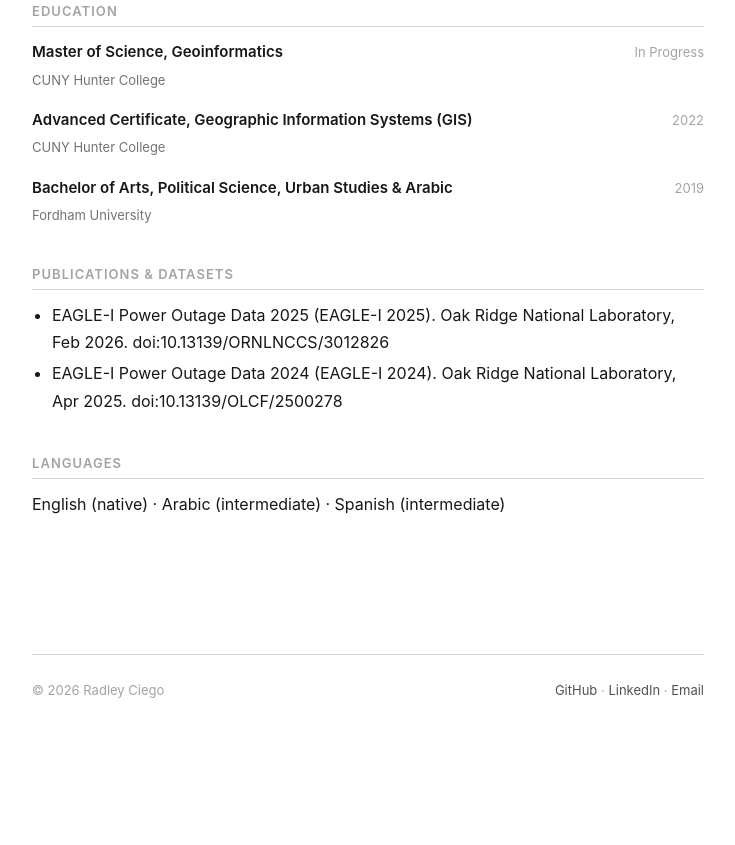
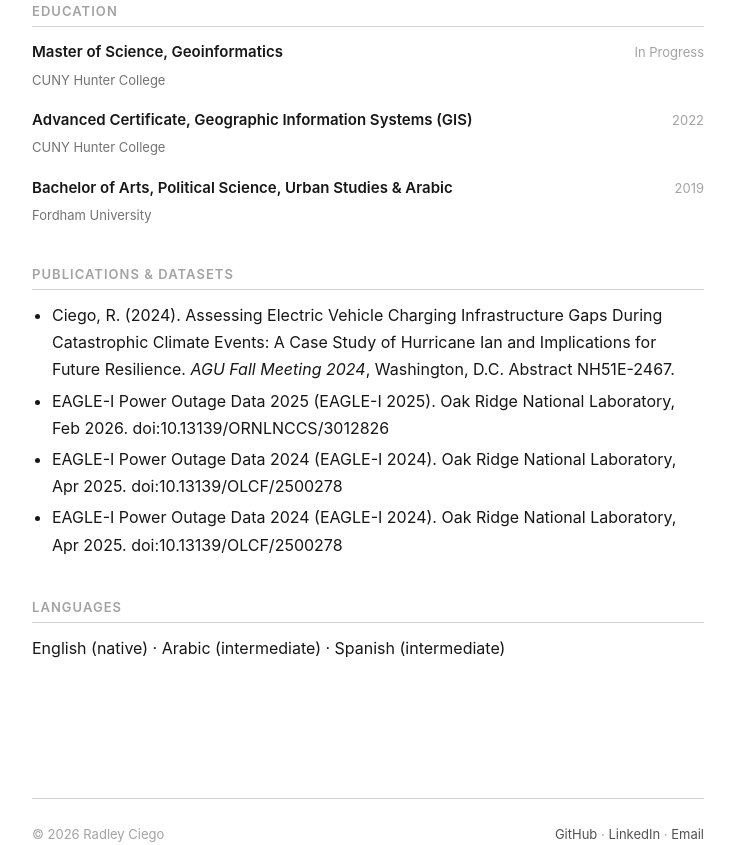
Before and after one commit to radleyciego/radleyciego.com, an Astro site: page /resume in a window 1280 px wide. Shown: the part 2084-2929 px from the top of the page, without its empty margins (272-1007 px from the left). Before the commit the page ends 2785 px from the top, so only its background shows below. Built offline with nearby package versions, Linux system fonts and the light colour scheme; Astro itself is replaced by a stand-in of ours.

Commit message:
Add AGU sole-author abstract to publications

```diff
--- a/src/pages/resume.astro
+++ b/src/pages/resume.astro
@@ -144,7 +144,9 @@
   <section class="resume-section">
     <h2 class="resume-section-title">Publications &amp; Datasets</h2>
     <ul>
+      <li>Ciego, R. (2024). Assessing Electric Vehicle Charging Infrastructure Gaps During Catastrophic Climate Events: A Case Study of Hurricane Ian and Implications for Future Resilience. <em>AGU Fall Meeting 2024</em>, Washington, D.C. Abstract NH51E-2467.</li>
       <li>EAGLE-I Power Outage Data 2025 (EAGLE-I 2025). Oak Ridge National Laboratory, Feb 2026. doi:10.13139/ORNLNCCS/3012826</li>
+      <li>EAGLE-I Power Outage Data 2024 (EAGLE-I 2024). Oak Ridge National Laboratory, Apr 2025. doi:10.13139/OLCF/2500278</li>
       <li>EAGLE-I Power Outage Data 2024 (EAGLE-I 2024). Oak Ridge National Laboratory, Apr 2025. doi:10.13139/OLCF/2500278</li>
     </ul>
   </section>
```
